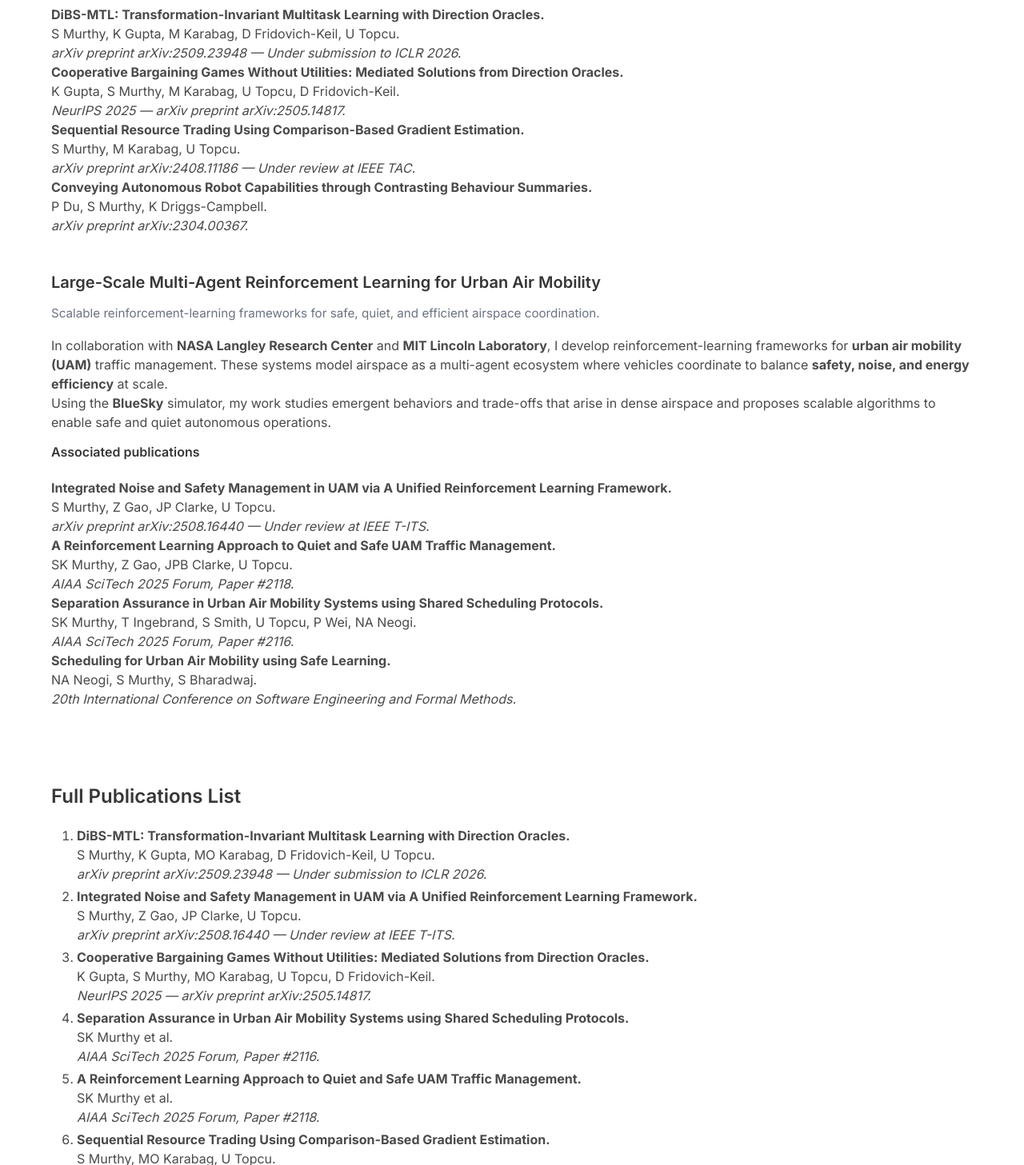
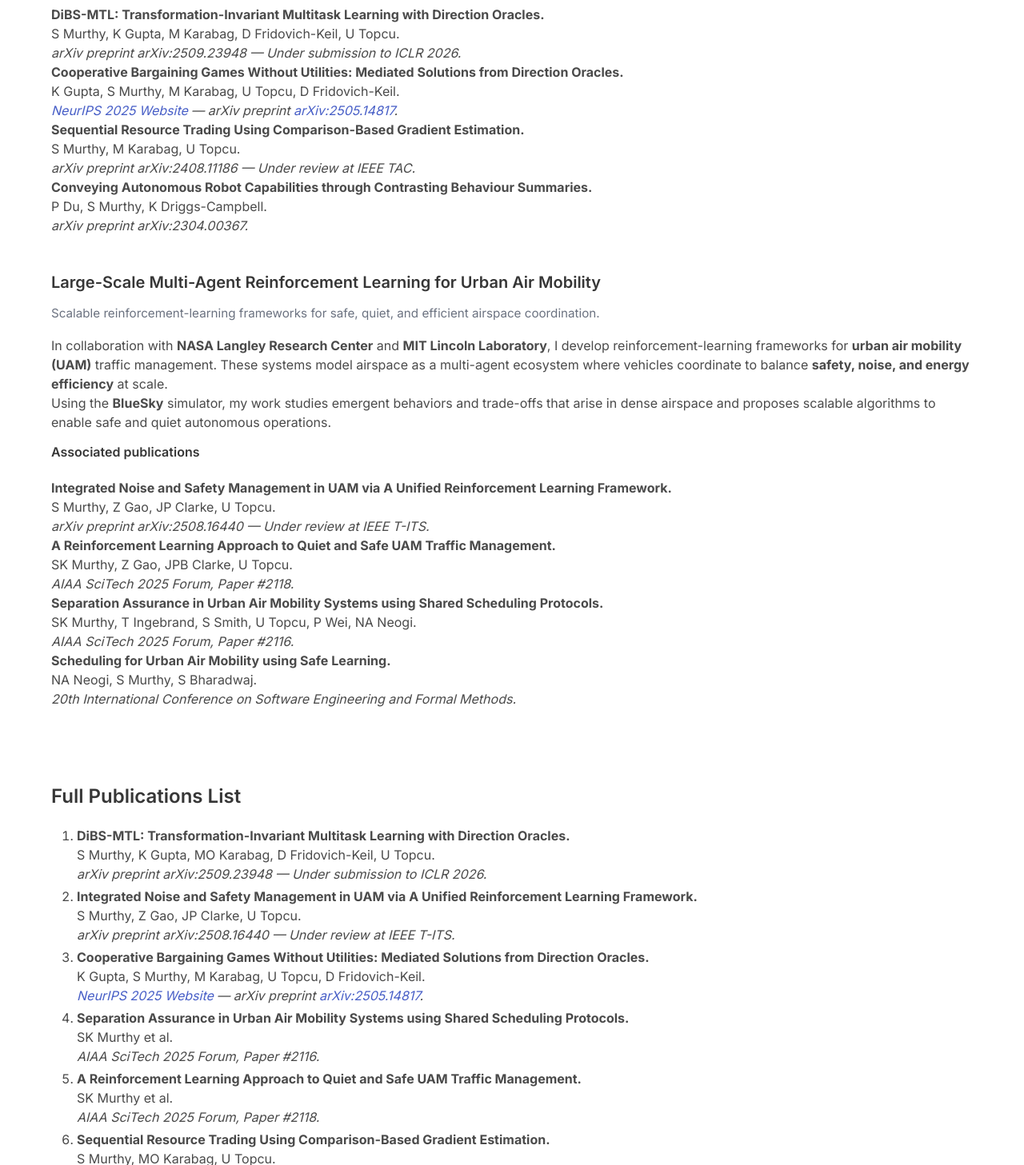
Before and after one commit to suryakmurthy/suryakmurthy.github.io, a plain HTML site: page index.html in a window 1280 px wide. Shown: the part 1360-2817 px from the top of the page at 80% size. Drawn offline with nearby package versions, Linux system fonts and the light colour scheme.

Commit message:
Added Link to NeurIPS website

```diff
--- a/index.html
+++ b/index.html
@@ -110,7 +110,9 @@
   <div class="container">
     <h2 class="title is-4">News</h2>
     <ul>
-      <li><b>September 2025:</b> Our paper <i>“Cooperative Bargaining Games Without Utilities: Mediated Solutions from Direction Oracles”</i> was accepted to <b>NeurIPS 2025</b>. We will be attending the conference in December!</li>
+      <li><b>September 2025:</b> Our paper <i>“Cooperative Bargaining Games Without Utilities: Mediated Solutions from Direction Oracles”</i> was accepted to <b>NeurIPS 2025</b>. We will be attending the conference in December!
+        <a href="https://kaugsrha.github.io/dibs-on-neurips/" target="_blank" rel="noopener">[Project Website]</a>
+      </li>
     </ul>
   </div>
 </section>
@@ -135,9 +137,15 @@
         S Murthy, K Gupta, M Karabag, D Fridovich-Keil, U Topcu.<br>
         <i>arXiv preprint arXiv:2509.23948 — Under submission to ICLR 2026.</i></li>
 
-      <li><b>Cooperative Bargaining Games Without Utilities: Mediated Solutions from Direction Oracles.</b><br>
+      <li>
+        <b>Cooperative Bargaining Games Without Utilities: Mediated Solutions from Direction Oracles.</b><br>
         K Gupta, S Murthy, M Karabag, U Topcu, D Fridovich-Keil.<br>
-        <i>NeurIPS 2025 — arXiv preprint arXiv:2505.14817.</i></li>
+        <i>
+          <a href="https://kaugsrha.github.io/dibs-on-neurips/" target="_blank" rel="noopener noreferrer">
+            NeurIPS 2025 Website
+          </a> — arXiv preprint <a href="https://arxiv.org/abs/2505.14817" target="_blank" rel="noopener noreferrer">arXiv:2505.14817</a>.
+        </i>
+      </li>
 
       <li><b>Sequential Resource Trading Using Comparison-Based Gradient Estimation.</b><br>
         S Murthy, M Karabag, U Topcu.<br>
@@ -196,9 +204,15 @@
           S Murthy, Z Gao, JP Clarke, U Topcu.<br>
           <i>arXiv preprint arXiv:2508.16440 — Under review at IEEE T-ITS.</i></li>
 
-        <li><b>Cooperative Bargaining Games Without Utilities: Mediated Solutions from Direction Oracles.</b><br>
-          K Gupta, S Murthy, MO Karabag, U Topcu, D Fridovich-Keil.<br>
-          <i>NeurIPS 2025 — arXiv preprint arXiv:2505.14817.</i></li>
+        <li>
+          <b>Cooperative Bargaining Games Without Utilities: Mediated Solutions from Direction Oracles.</b><br>
+          K Gupta, S Murthy, M Karabag, U Topcu, D Fridovich-Keil.<br>
+          <i>
+            <a href="https://kaugsrha.github.io/dibs-on-neurips/" target="_blank" rel="noopener noreferrer">
+              NeurIPS 2025 Website
+            </a> — arXiv preprint <a href="https://arxiv.org/abs/2505.14817" target="_blank" rel="noopener noreferrer">arXiv:2505.14817</a>.
+          </i>
+        </li>
 
         <li><b>Separation Assurance in Urban Air Mobility Systems using Shared Scheduling Protocols.</b><br>
           SK Murthy et al.<br>
```
